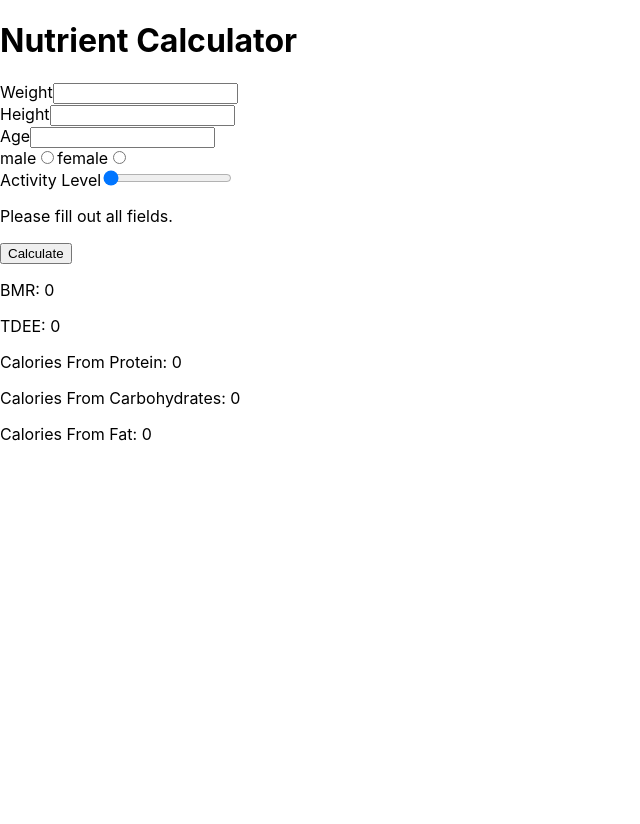
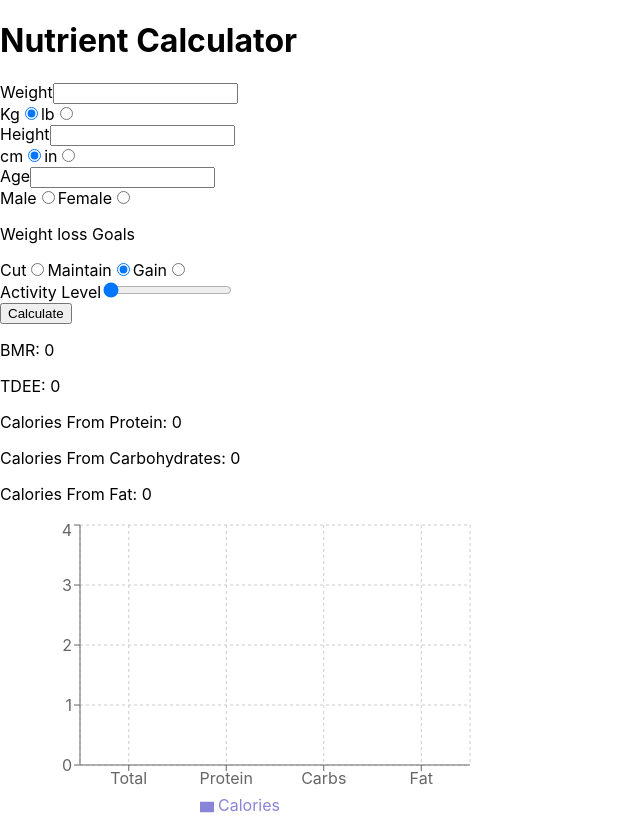
Before and after one commit to nickcarls0n/Nutrition-Calculator, a React (Create React App) app: page / in a window 1280 px wide. Shown: the whole page, without its empty margins (0-640 px from the left). Before the commit the page ends 800 px from the top, so only its background shows below. Built offline with nearby package versions, Linux system fonts and the light colour scheme.

Commit message:
Nutrition app setup

```diff
--- a/package.json
+++ b/package.json
@@ -13,6 +13,7 @@
     "react": "^18.1.0",
     "react-dom": "^18.1.0",
     "react-scripts": "5.0.1",
+    "recharts": "^2.1.10",
     "sass": "^1.52.3",
     "typescript": "^4.7.3",
     "web-vitals": "^2.1.4"
--- a/src/App.tsx
+++ b/src/App.tsx
@@ -1,4 +1,5 @@
 import React, {useState} from 'react';
+import NutritionChart from './components/NutritionChart';
 
 import './App.scss';
 
@@ -6,16 +7,25 @@ function App() {
 
   const [weight, setWeight] = useState(0);
   const [height, setHeight] = useState(0);
+  const [lbsOrKg, setLbsOrKg] = useState("");
+  const [inOrCm, setInOrCm] = useState("");
   const [age, setAge] = useState(0);
-  const [gender, setGender] = useState("")
+  const [gender, setGender] = useState("");
+  const [goal, setGoal] = useState(0);
   const [activity, setActivity] = useState(1.2);
   const [bmr, setBmr] = useState(0)
-  const [error, setError] = useState(Boolean);
+  const [error, setError] = useState(false);
 
   const handleSubmit = () => {
     if(weight == 0 || height == 0 || age == 0 || gender == "" ) {
       setError(true);
     }else {
+      if(lbsOrKg === "lbs") {
+        setWeight(weight / 2.205)
+      };
+      if (inOrCm === "in") {
+        setHeight(height * 2.54)
+      };
       setError(false);
       calcBmr();
     }
@@ -30,37 +40,69 @@ function App() {
     }else {
       setError(true);
     }
-    bmrMath!! && setBmr(bmrMath)
+    bmrMath!! && setBmr(Math.round(bmrMath))
     return;
   }
 
-  let tdee = bmr * activity;
+  let tdee = Math.round(bmr * activity);
+  let protein = Math.round(tdee * 0.35);
+  let carbs = Math.round(tdee * 0.4);
+  let fats = Math.round(tdee * 0.25);
 
-  console.log(weight, height, age, gender);
+  console.log(weight, height);
   return (
     <div className="App">
       <h1>Nutrient Calculator</h1>
+      <form>
         <label htmlFor="weight">Weight</label>
         <input type="number" id="weight" onChange={(e) => setWeight(Number(e.target.value))}  /><br />
+        <div className="weightRadio">
+          <label htmlFor="kg">Kg</label>
+          <input type="radio" id="kg" name="weightRadio" onChange={() => setLbsOrKg("kg")} checked />
+          <label htmlFor="lb">lb</label>
+          <input type="radio" id="lb" name="weightRadio" onChange={() => setLbsOrKg("lbs")} />
+        </div>
         <label htmlFor="height">Height</label>
         <input type="number" id="height" onChange={(e) => setHeight(Number(e.target.value))} /><br />
+        <div className="heightRadio">
+          <label htmlFor="cm">cm</label>
+          <input type="radio" id="cm" name="heightRadio" onChange={() => setInOrCm("cm")} checked />
+          <label htmlFor="in">in</label>
+          <input type="radio" id="in" name="heightRadio" onChange={() => setInOrCm("in")} />
+        </div>
         <label htmlFor="age">Age</label>
         <input type="number" id="age" onChange={(e) => setAge(Number(e.target.value))} /><br />
-      <label htmlFor="gender">male</label>
-      <input type="radio" id="male" name="gender" onChange={(e) => setGender("male")} />
-      <label htmlFor="female">female</label>
-      <input type="radio" id="female" name="gender" onChange={(e) => setGender("female")} /><br />
+
+        <div className='genderRadio'>
+          <label htmlFor="gender">Male</label>
+          <input type="radio" id="male" name="gender" onChange={() => setGender("male")} />
+          <label htmlFor="female">Female</label>
+          <input type="radio" id="female" name="gender" onChange={() => setGender("female")} /><br />
+        </div>
+
+        <div className="weightGoals">
+          <p>Weight loss Goals</p>
+          <label htmlFor="cut">Cut</label>
+          <input type="radio" id="cut" name="goals" onChange={() => setGoal(0.2)} />
+          <label htmlFor="maintain">Maintain</label>
+          <input type="radio" id="maintain" name="goals" onChange={() => setGoal(0)} checked />
+          <label htmlFor="gain">Gain</label>
+          <input type="radio" id="gain" name="goals" onChange={() => setGoal(0.15)} />
+        </div>
+
         <label htmlFor="activity-level">Activity Level</label>
         <input type="range" id="activity-level" min="1.2" max="1.725" step="0.13" onChange={(e) => setActivity(Number(e.target.value))} />< br/>
-      {error != true && <p>Please fill out all fields.</p>}
+
+        {error == true && <p>Please fill out all fields.</p>}
         <button type="button" onClick={handleSubmit}>Calculate</button>
+      </form>
 
       <p>BMR: {bmr}</p>
       <p>TDEE: {tdee}</p>
-      <p>Calories From Protein: {tdee * 0.35}</p>
-      <p>Calories From Carbohydrates: {tdee * 0.4}</p>
-      <p>Calories From Fat: {tdee * 0.25}</p>
-
+      <p>Calories From Protein: {protein}</p>
+      <p>Calories From Carbohydrates: {carbs}</p>
+      <p>Calories From Fat: {fats}</p>
+      <NutritionChart total={tdee} protein={protein} carbs={carbs} fats={fats} />
     </div>
   );
 }
--- /dev/null
+++ b/src/components/NutritionChart.tsx
@@ -0,0 +1,62 @@
+import React from "react";
+import {
+    BarChart,
+    Bar,
+    XAxis,
+    YAxis,
+    CartesianGrid,
+    Tooltip,
+    Legend
+  } from "recharts";
+
+  interface NutritionChartProps {
+    total?: number,
+    protein?: number,
+    carbs?: number,
+    fats?: number
+  }
+
+
+const NutritionChart = (props: NutritionChartProps) => {
+    const data = [
+        {
+          name: "Total",
+          Calories: props.total,
+        },
+        {
+          name: "Protein",
+          Calories: props.protein,
+        },
+        {
+          name: "Carbs",
+          Calories: props.carbs,
+        },
+        {
+          name: "Fat",
+          Calories: props.fats,
+        },
+      ];
+
+    return (
+        <BarChart
+      width={500}
+      height={300}
+      data={data}
+      margin={{
+        top: 5,
+        right: 30,
+        left: 20,
+        bottom: 5
+      }}
+    >
+      <CartesianGrid strokeDasharray="3 3" />
+      <XAxis dataKey="name" />
+      <YAxis />
+      <Tooltip />
+      <Legend />
+      <Bar dataKey="Calories" fill="#8884d8" />
+    </BarChart>
+    )
+}
+
+export default NutritionChart;
```
Also changed, not shown: 1 other file (tests, documents, lock files or other folders). Lines whose indentation alone changed are shown as unchanged.
